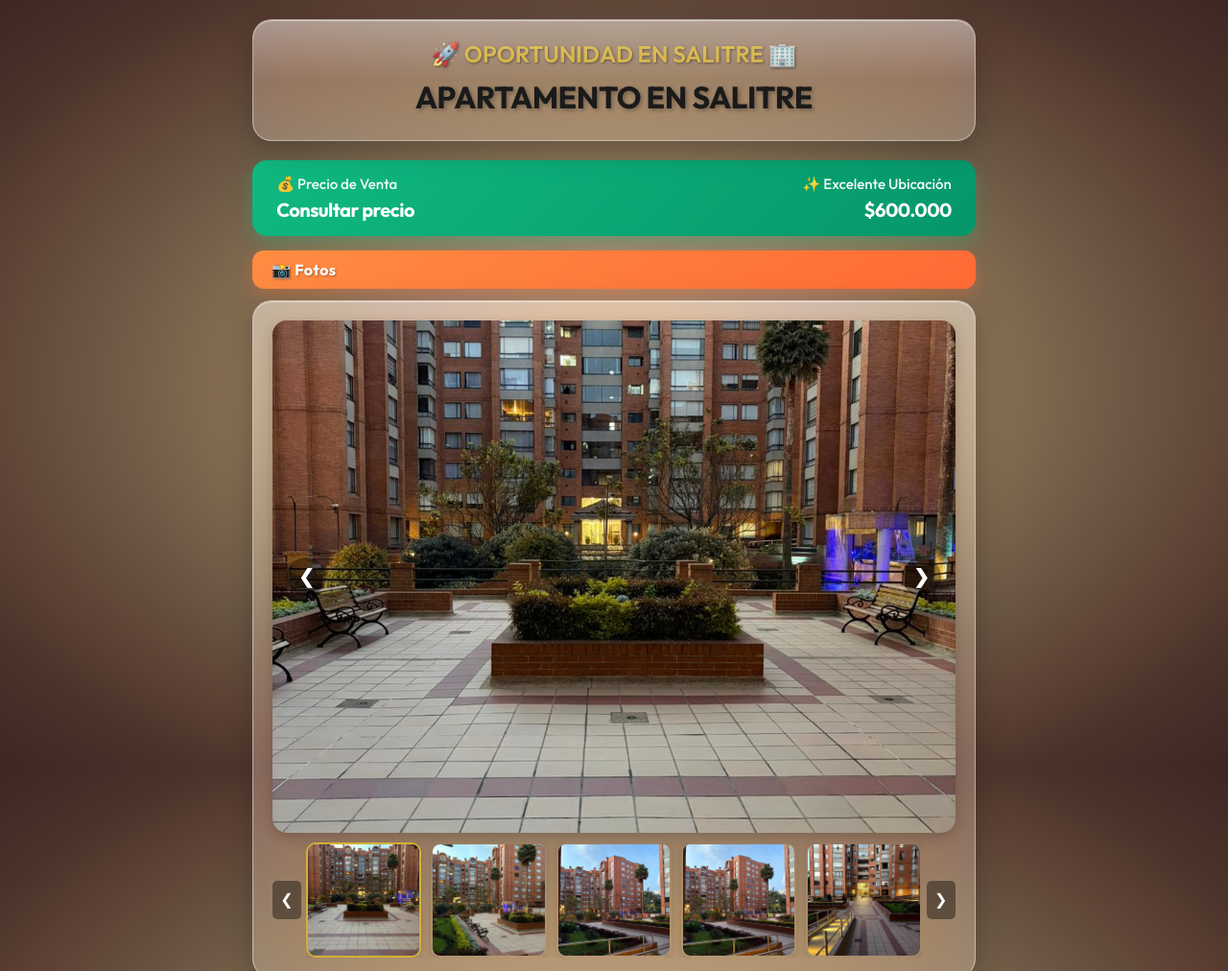
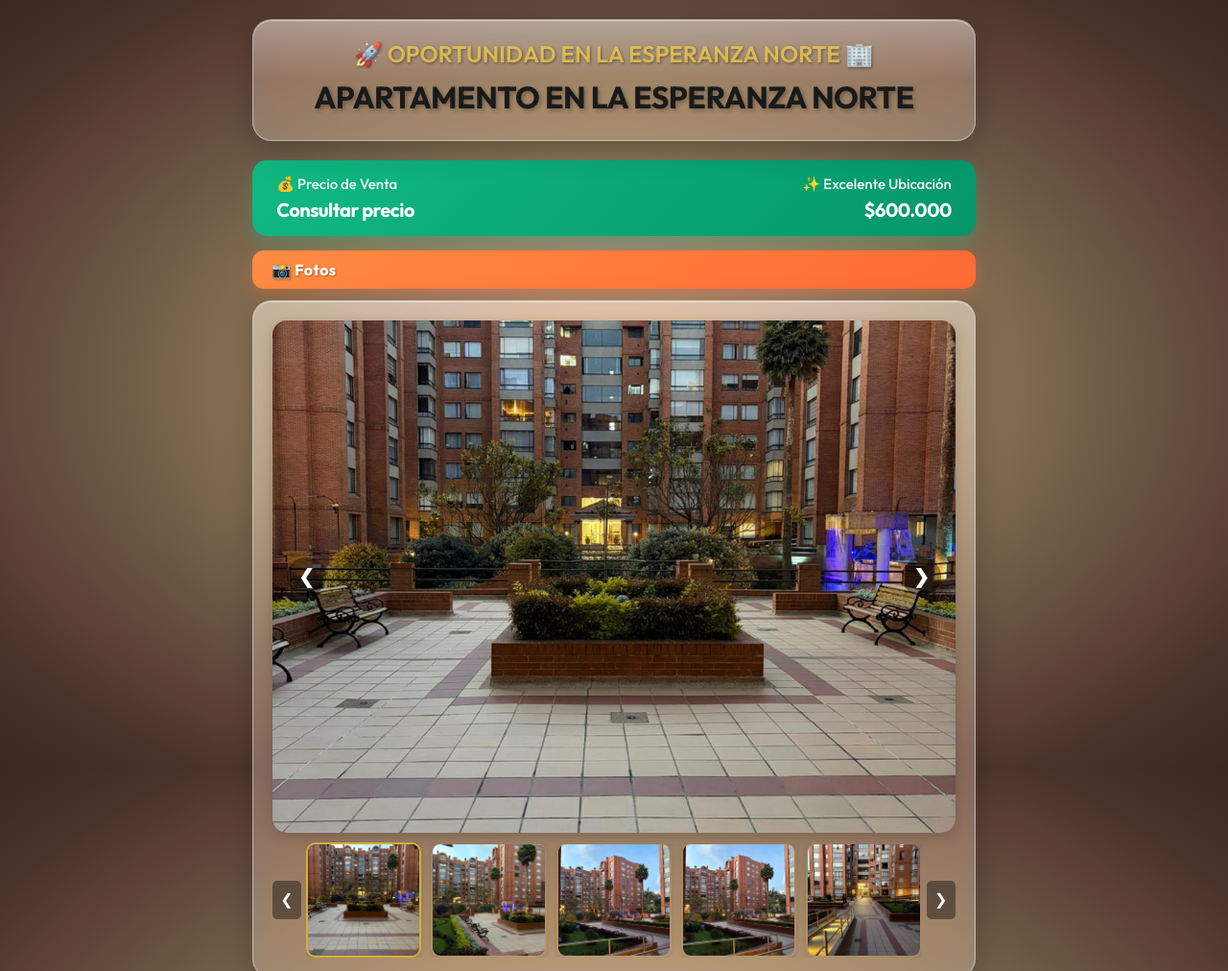
Before and after one commit to Vecy-Bienes-Raices/Apartamento-Salitre-Bogota--Felipe-, a plain HTML site: page index.html in a window 1280 px wide. Shown: the top 1012 px of the page at 96% size. Drawn offline with Linux system fonts and the light colour scheme.

Commit message:
fix: update location to La Esperanza Norte, Fontibon

```diff
--- a/property-config.js
+++ b/property-config.js
@@ -5,9 +5,9 @@
 const propertyConfig = {
   // 1. SEO (Para Google y compartir en redes)
   seo: {
-    title: "Apartamento en Venta en Salitre",
-    description: "Apartamento de 121m² en Salitre, 3 habitaciones, 3 baños, 2 parqueaderos, conjunto cerrado.",
-    keywords: "VentaApartamentosBogota, ApartamentoEnSalitre, InmobiliariaBogota, BienesRaicesColombia, Salitre, InversionInmobiliaria, VecyBienesRaices",
+    title: "Apartamento en Venta en La Esperanza Norte",
+    description: "Apartamento de 121m² en La Esperanza Norte, Fontibón, 3 habitaciones, 3 baños, 2 parqueaderos, conjunto cerrado.",
+    keywords: "VentaApartamentosBogota, ApartamentoEnLaEsperanzaNorte, InmobiliariaBogota, BienesRaicesColombia, Fontibon, InversionInmobiliaria, VecyBienesRaices",
     propertyId: "SALITRE-FELIPE",
     ogUrl: "https://ap-salitre1-bogota.netlify.app/",
     ogImage: "assets/1.jpeg",
@@ -17,8 +17,8 @@ const propertyConfig = {
 
   // 2. Encabezado Principal
   infoPrincipal: {
-    headerBadge: "🚀 OPORTUNIDAD EN SALITRE 🏢",
-    tituloHtml: "APARTAMENTO EN SALITRE",
+    headerBadge: "🚀 OPORTUNIDAD EN LA ESPERANZA NORTE 🏢",
+    tituloHtml: "APARTAMENTO EN LA ESPERANZA NORTE",
     precioVenta: "Consultar precio",
     valorAdmin: "$600.000",
     labelExtra: "✨ Excelente Ubicación"
@@ -59,13 +59,13 @@ const propertyConfig = {
 
   // 6. Mapa (Google Maps Embed)
   mapa: {
-    urlEmbed: "https://www.google.com/maps/embed?pb=!1m18!1m12!1m3!1d15906.917637841961!2d-74.1166642128418!3d4.642192199999999!2m3!1f0!2f0!3f0!3m2!1i1024!2i768!4f13.1!3m3!1m2!1s0x8e3f9b8dd93108ab%3A0xc6829c36829d6632!2sCiudad%20Salitre%2C%20Bogot%C3%A1!5e0!3m2!1ses-419!2sco!4v1714524458535!5m2!1ses-419!2sco",
-    titulo: "Ubicación Salitre"
+    urlEmbed: "https://maps.google.com/maps?q=La+Esperanza+Norte,+Fontib%C3%B3n,+Bogot%C3%A1&t=&z=15&ie=UTF8&iwloc=&output=embed",
+    titulo: "Ubicación La Esperanza Norte, Fontibón"
   },
 
   // 7. Descripción Final / Análisis de Inversión
   descripcionFinal: {
-    titulo: "💖 Tu Próximo Hogar en Salitre",
+    titulo: "💖 Tu Próximo Hogar en La Esperanza Norte",
     texto: `
     <div class="roi-item">
       <p>Vive en uno de los sectores más estratégicos de Bogotá. Este excelente apartamento de 121 m² (incluyendo parqueadero) en primer piso, te ofrece comodidad y múltiples espacios.</p>
@@ -152,16 +152,16 @@ const propertyConfig = {
 
   // 9. Botón Compartir (Texto de WhatsApp)
   share: {
-    whatsappText: `🏡 *APARTAMENTO EN VENTA - SALITRE*
+    whatsappText: `🏡 *APARTAMENTO EN VENTA - LA ESPERANZA NORTE*
 
 💰 *Precio:* Consultar
 📐 *Área:* 121 m²
 🛏️ *Habitaciones:* 3
-📍 *Ubicación:* Salitre, Bogotá
+📍 *Ubicación:* La Esperanza Norte, Fontibón, Bogotá
 
 🔗 *Ver Fotos y Detalles:*
 https://ap-salitre1-bogota.netlify.app/
 
-#InmobiliariaBogota #BienesRaicesBogota #Salitre #ApartamentoEnVenta #VecyBienesRaices`
+#InmobiliariaBogota #BienesRaicesBogota #Fontibon #LaEsperanzaNorte #ApartamentoEnVenta #VecyBienesRaices`
   }
 };
```
Also changed, not shown: index.html (+3 -3 lines).
